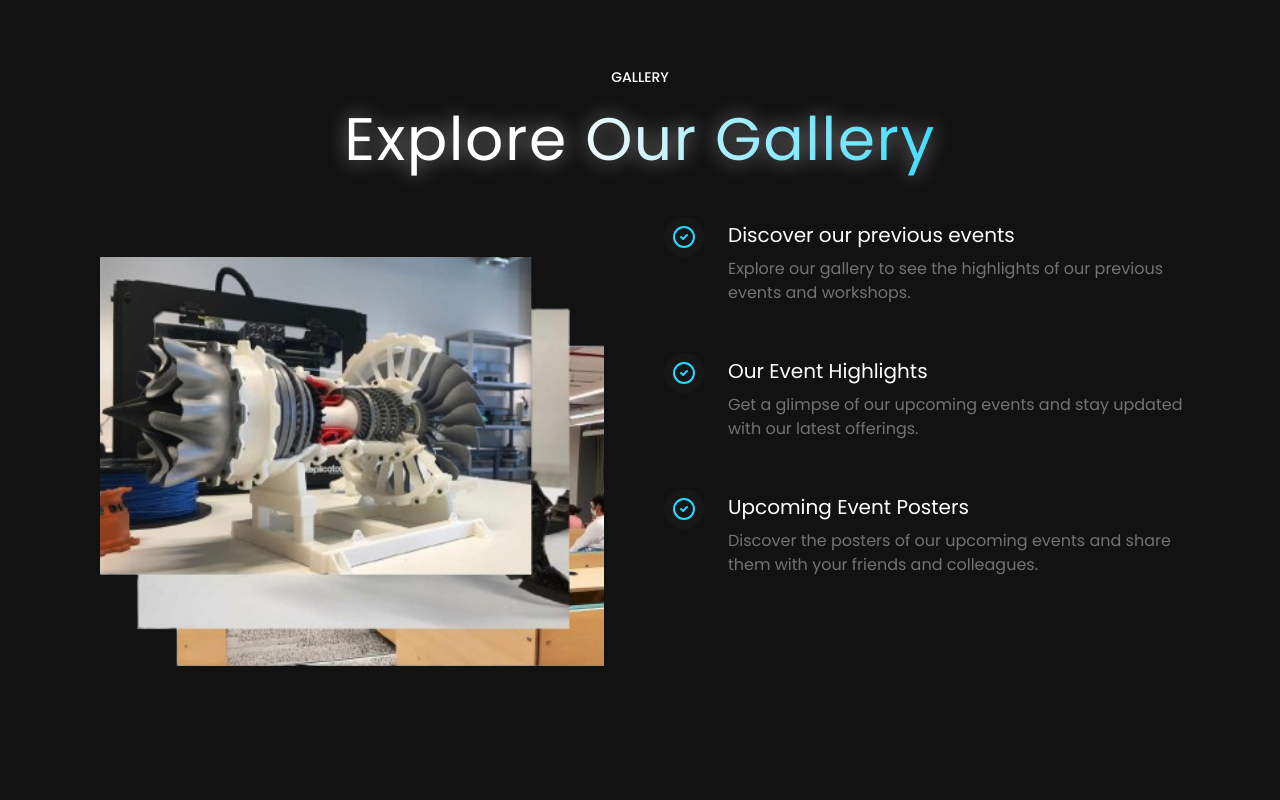
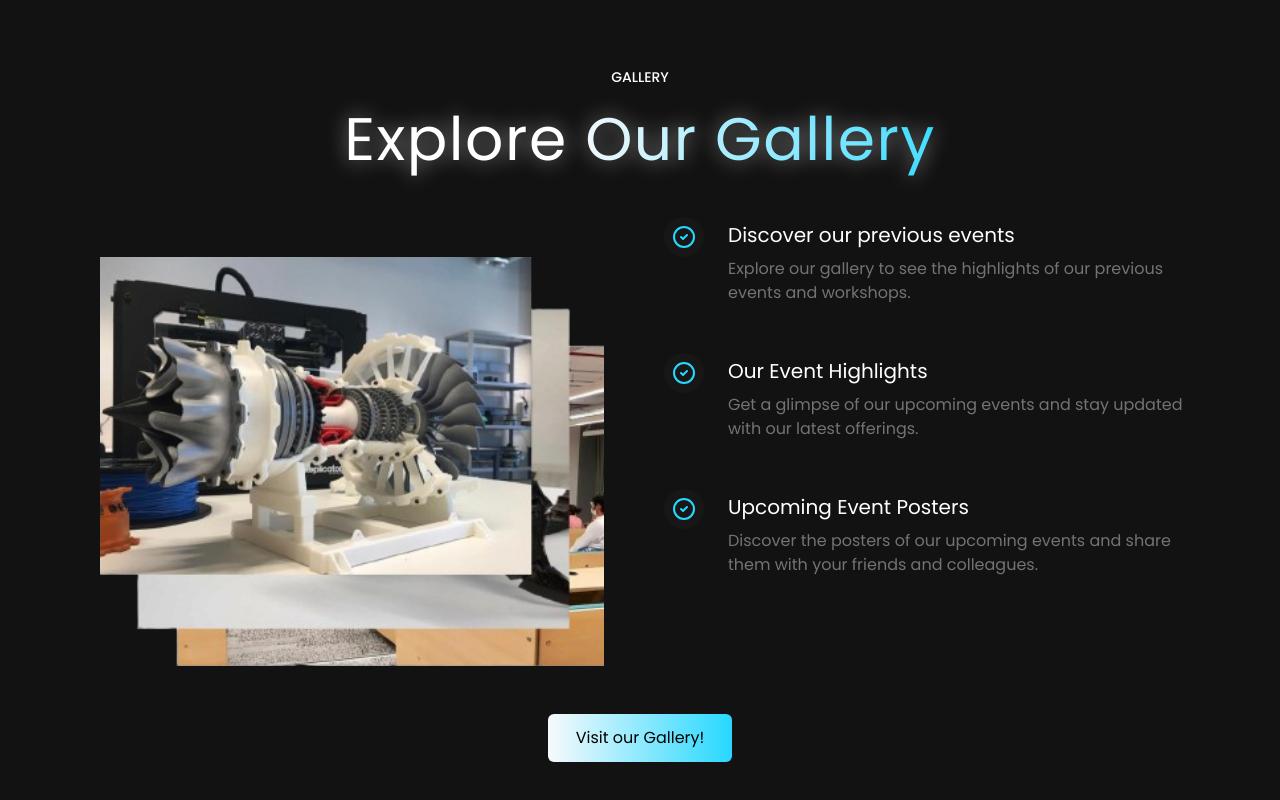
Before and after one commit to E4L-HWU/website, a React (Vite) app: page / in a window 1280 px wide. Shown: the part 1806-2606 px from the top of the page. Before the commit the page ends 2544 px from the top, so only its background shows below. Built offline with nearby package versions, Linux system fonts and the light colour scheme.

Commit message:
Completed Gallery section on main page

```diff
--- a/src/components/Gallery.jsx
+++ b/src/components/Gallery.jsx
@@ -3,6 +3,9 @@ import { gallery } from "../assets";
 import { gallerypoints } from "../constants";
 
 import { SectionWrapper } from "../hoc";
+
+import { motion } from 'framer-motion';
+import { fadeIn } from "../utils/motion";
 
 const Gallery = () => {
     return (
@@ -41,6 +44,19 @@ const Gallery = () => {
                         </div>
                     ))}
                 </div>
+                <motion.div
+                    variants={fadeIn('up', 'spring', 0.9)}
+                    initial="hidden"
+                    animate="show"
+                    className="flex justify-center my-10"
+                >
+                    <a
+                        href="#"
+                        className="bg-gradient-to-r from-slate-50 to-primaryBlue py-3 px-7 mx-3 rounded-md text-black transition-all duration-300 ease-in-out hover:bg-clip-text hover:text-transparent hover:bg-gradient-to-r hover:from-primaryBlue hover:to-white hover:shadow-[0_0_20px_5px_rgba(255,255,255,0.4)]"
+                    >
+                        Visit our Gallery!
+                    </a>
+                </motion.div>
             </div>
         </div>
     )
```
